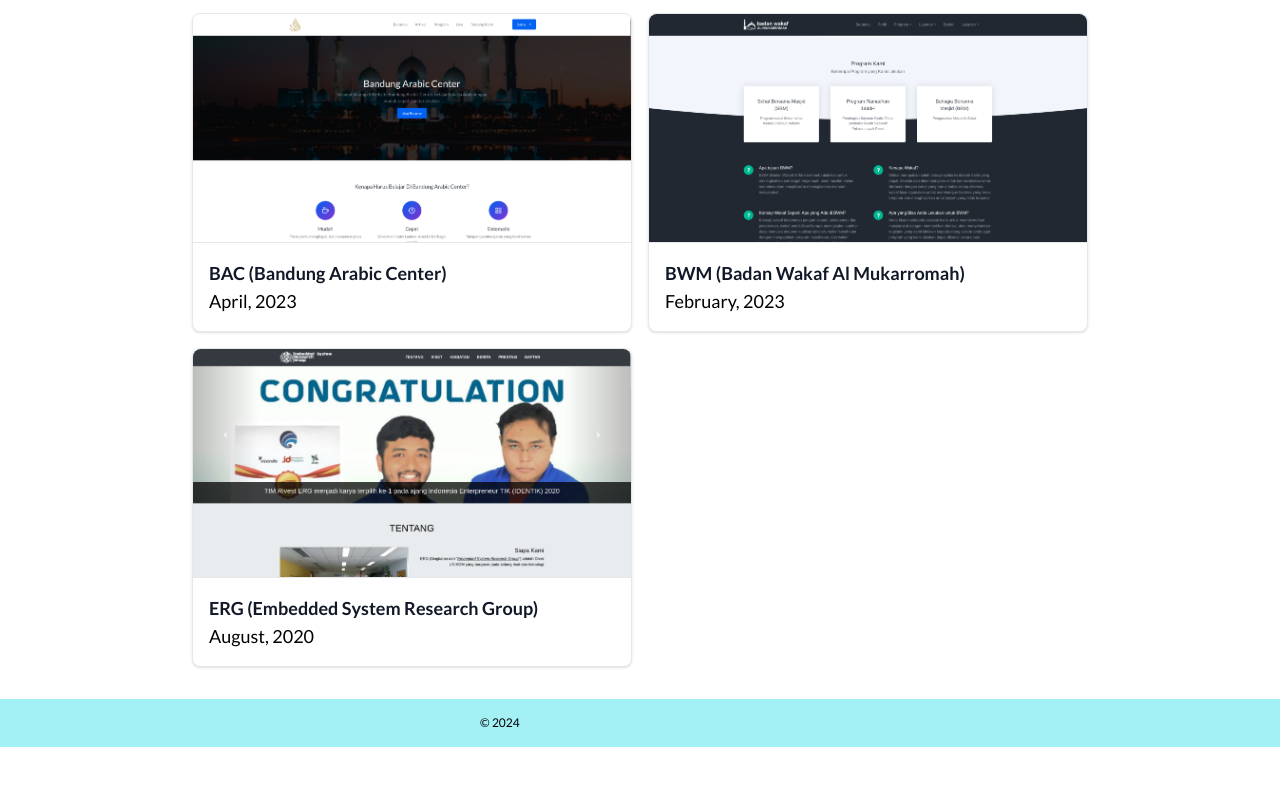
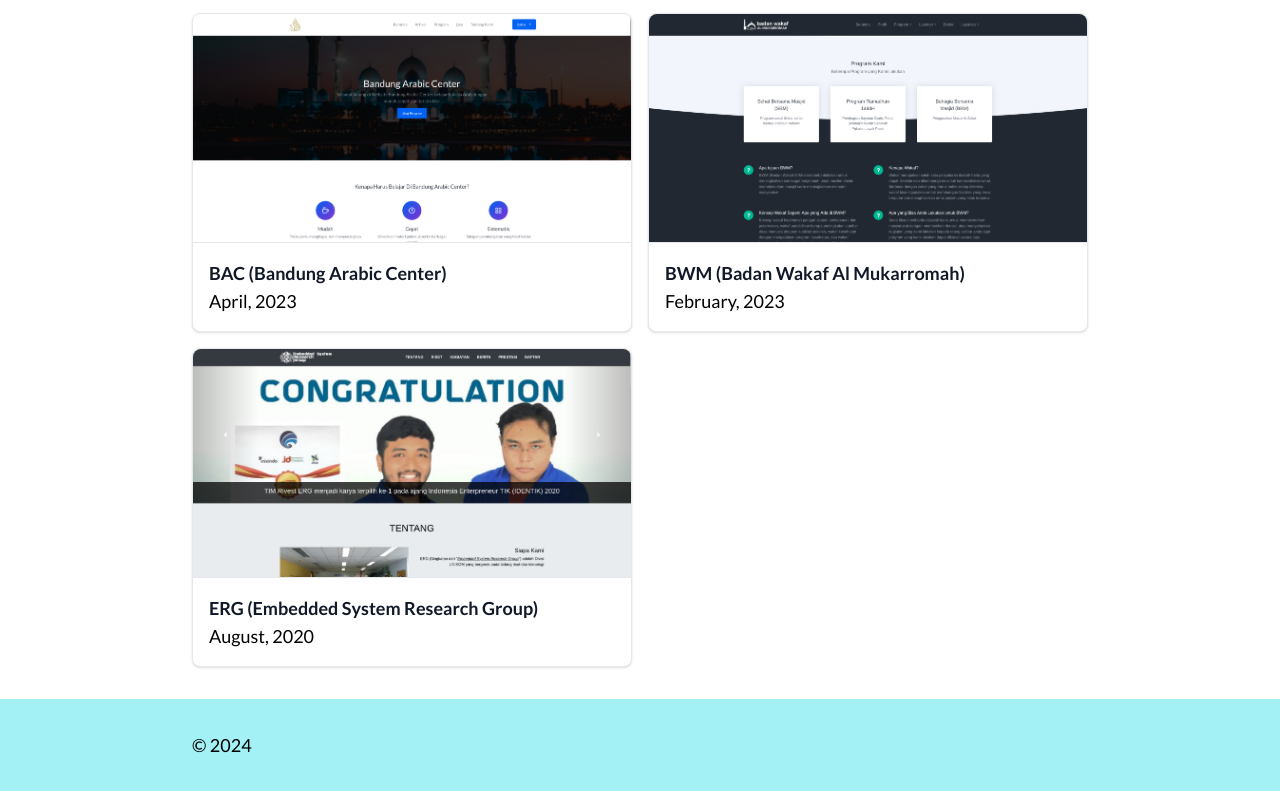
Before and after one commit to wisnukm41/wisdev.github.io, a plain HTML site: page index.html in a window 1280 px wide. Shown: the part 2344-3135 px from the top of the page. Before the commit the page ends 3091 px from the top, so only its background shows below. Drawn offline with nearby package versions, Linux system fonts and the light colour scheme.

Commit message:
fix footer;

```diff
--- a/index.html
+++ b/index.html
@@ -196,8 +196,8 @@
 
           </div>
     </section>
-    <section class="py-4 bg-[#A3F0F5]">
-        <div class="max-w-xs mx-auto text-xs">
+    <section class="py-4 bg-[#A3F0F5] md:py-8">
+        <div class="max-w-xs mx-auto text-xs md:text-lg md:max-w-4xl">
             &copy; 2024
         </div>
     </section>
```
